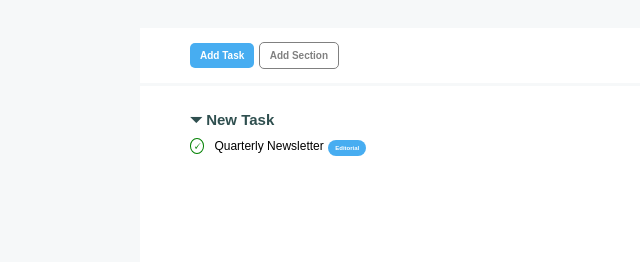
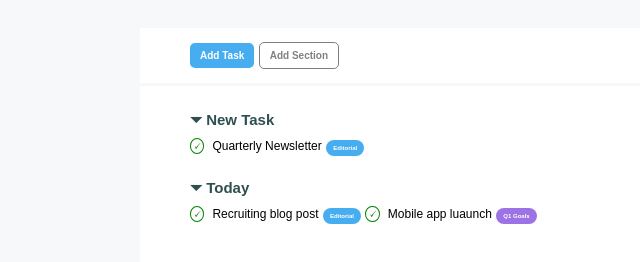
Before and after one commit to GiuliaSardell/html-css-toboolist, a plain HTML site: page index.html in a window 1280 px wide. Shown: the part 78-340 px from the top of the page, without its empty margins (0-640 px from the left). Drawn offline with Linux system fonts and the light colour scheme.

Commit message:
aggiunta primo e secondo tasto della lista

```diff
--- a/css/style.css
+++ b/css/style.css
@@ -82,11 +82,12 @@ margin-bottom: 7px;
   padding: 0 2px;
   border: 1px solid green;
   border-radius: 50%;
-  margin-right: 10px;
+  margin-right: 8px;
 }
 
 .check{
   font-size: 12px;
+
 }
 
 .button-box-span{
@@ -94,10 +95,14 @@ margin-bottom: 7px;
   border-radius: 18px;
   font-weight: bold;
   font-size: 6px;
+  color: white;
+  /* display: block; */
 }
 
-#button-span{
+#button-blu{
   background-color: #47ADF1;
-  color: white;
+}
 
+#button-violet{
+background-color: #9C72E4 ;
 }
--- a/index.html
+++ b/index.html
@@ -16,7 +16,7 @@
 
   </header>
 
-  <main>
+  <main class="list-box">
     <div class="container">
 
 
@@ -34,14 +34,40 @@
 
         <span class="check">Quarterly Newsletter</span>
 
-        <span id="button-span" class="button-box-span">
-          Editorial
+        <span id="button-blu" class="button-box-span">
+          Editorial</span>
 
-        </span>
+      </section>
+
+
+      <section class="list-box">
+        <span class="title-box"> Today </span>
+
+        <span class="check">Recruiting blog post</span>
+
+        <span id="button-blu" class="button-box-span">
+          Editorial</span>
+
+
+        <span class="check">Mobile app luaunch</span>
+
+        <span id="button-violet" class="button-box-span">
+          Q1 Goals</span>
+
+
+
+
+
+
+
+
+
 
 
 
       </section>
+
+
 
 
 
```
